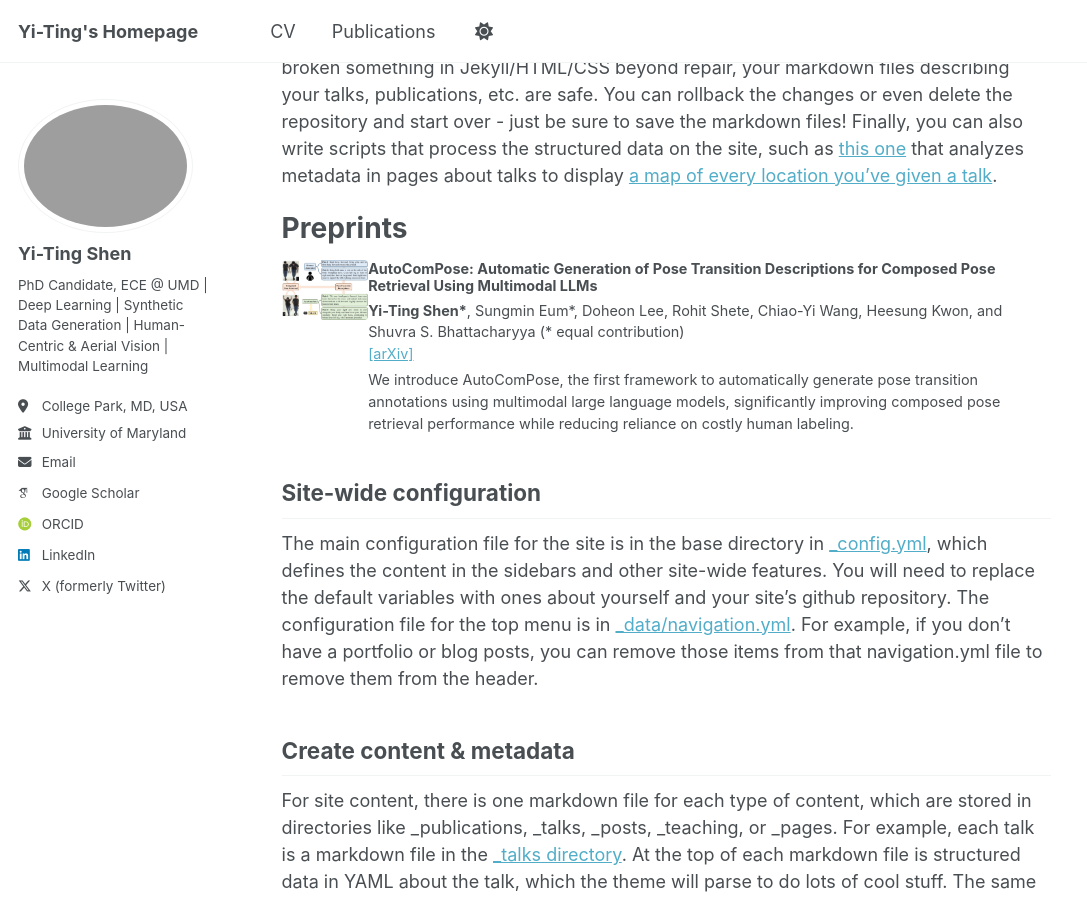
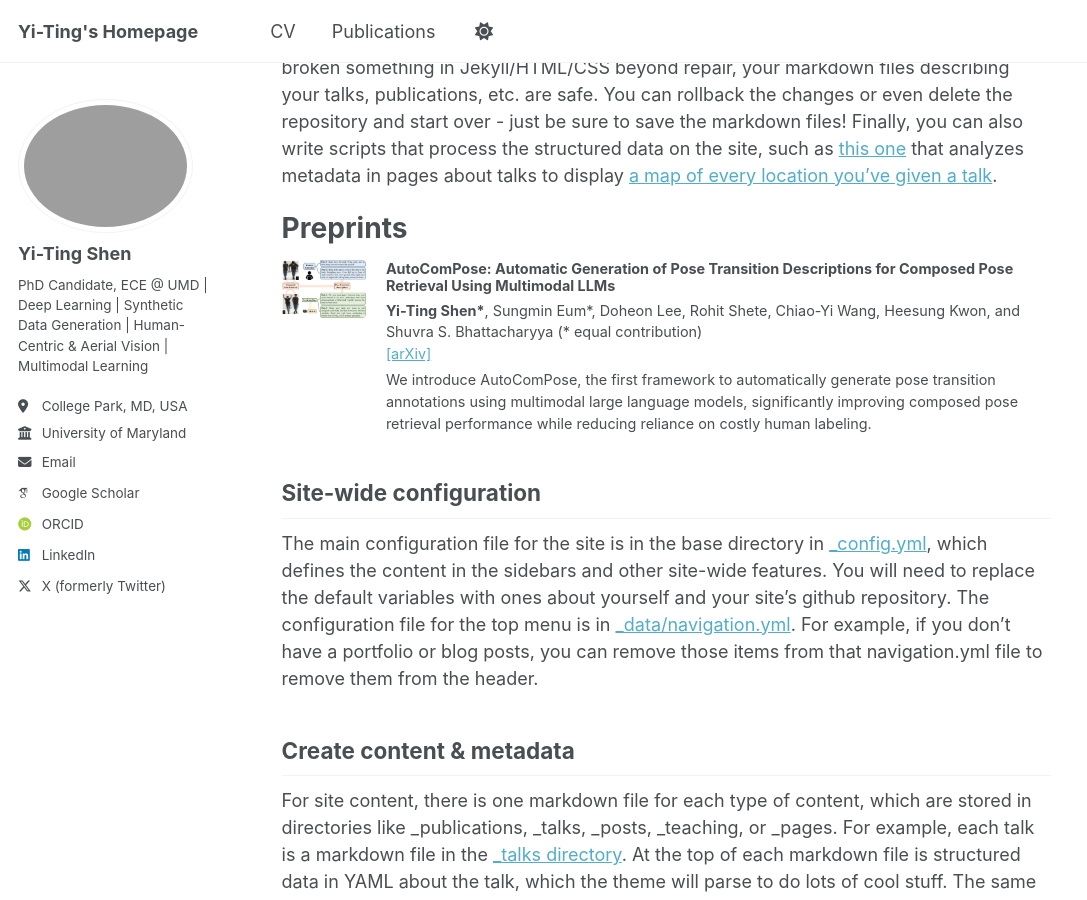
Before and after one commit to DennisShen/dennisshen.github.io, a Jekyll site: the page built from _pages/about.md, in a window 1280 px wide and 900 px high, scrolled down 668 px. Shown: the whole window, without its empty margins (0-1087 px from the left). Built offline with Jekyll 4.4.1, drawn with Linux system fonts in a browser that asks for light colours; some web fonts are replaced.

Commit message:
fix image size issue

```diff
--- a/_pages/about.md
+++ b/_pages/about.md
@@ -18,8 +18,8 @@
 Preprints
 ======
 <div style="display: flex; align-items: flex-start; margin-bottom: 20px;">
-  <a href="/images/autocompose.jpg" target="_blank">
-    <img src="/images/autocompose.jpg" alt="AutoComPose" style="width: 200px; height: auto; margin-right: 20px; border-radius: 4px;">
+  <a href="/images/autocompose.jpg" target="_blank" style="display: inline-block; margin-right: 20px;">
+    <img src="/images/autocompose.jpg" alt="AutoComPose" style="width: 200px; height: auto; margin-right: 20px; border-radius: 4px; display: block;">
   </a>
   <div>
     <h3 style="margin: 0; font-size: 0.8em;">
```
